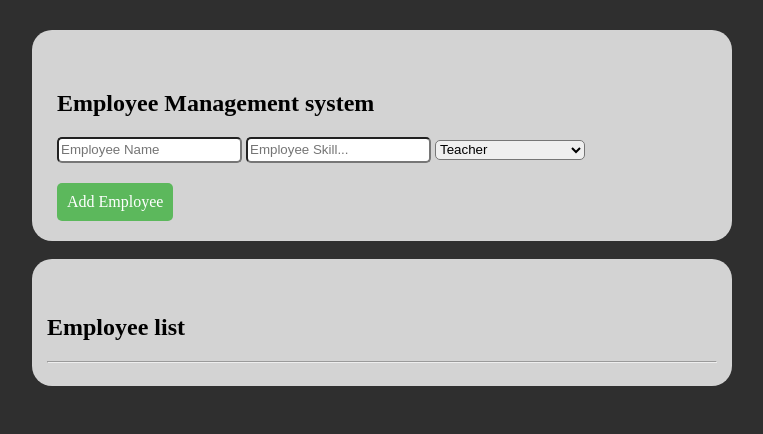
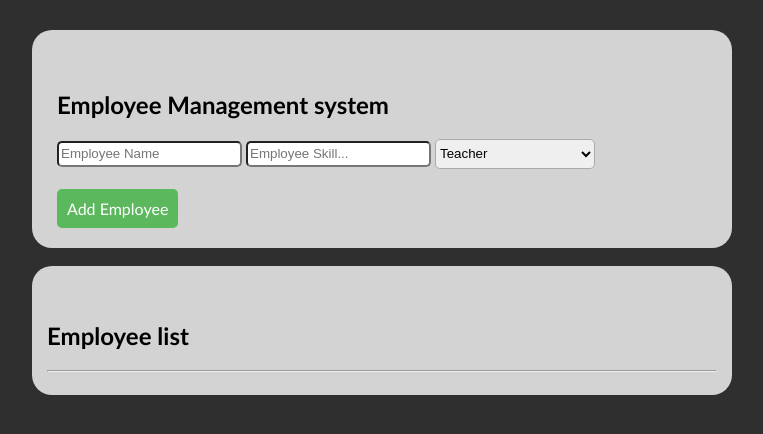
Before and after one commit to Carmenciubancan/ems, a website: page index.html in a window 1280 px wide. Shown: the whole page, without its empty margins (258-1021 px from the left). Drawn offline with Linux system fonts and the light colour scheme.

Commit message:
last commit

```diff
--- a/ems.css
+++ b/ems.css
@@ -27,13 +27,16 @@ body {
 h2 {
   color:black;
   padding-top:20px;
+  font-family:  'Trebuchet MS', 'Lucida Sans Unicode', 'Lucida Grande', 'Lucida Sans', Arial, sans-serif;
+
 }
 
 select {
   color:black;
   border-radius:5px;
-  width:150px;
-  height:20px
+  width:160px;
+  height:30px;
+  border:1px solid #AAA;
 }
 
 .search {
@@ -50,6 +53,8 @@ span {
   display:table;
   margin-top:20px;
   cursor: pointer;
+  font-family:  'Trebuchet MS', 'Lucida Sans Unicode', 'Lucida Grande', 'Lucida Sans', Arial, sans-serif;
+
 }
 
 
@@ -58,6 +63,8 @@ button {
     color:white;
     padding:10px;
     border-radius:5px;
+    font-family:  'Trebuchet MS', 'Lucida Sans Unicode', 'Lucida Grande', 'Lucida Sans', Arial, sans-serif;
+
 }
 
   .fields {
--- a/emsJS.js
+++ b/emsJS.js
@@ -1,5 +1,6 @@
 $(document).ready(function(){
   var idCounter = 0;
+
 
 // bind event to button
   $('#addItem').on('click', function(){
```
Also changed, not shown: index.html (+0 -2 lines).
